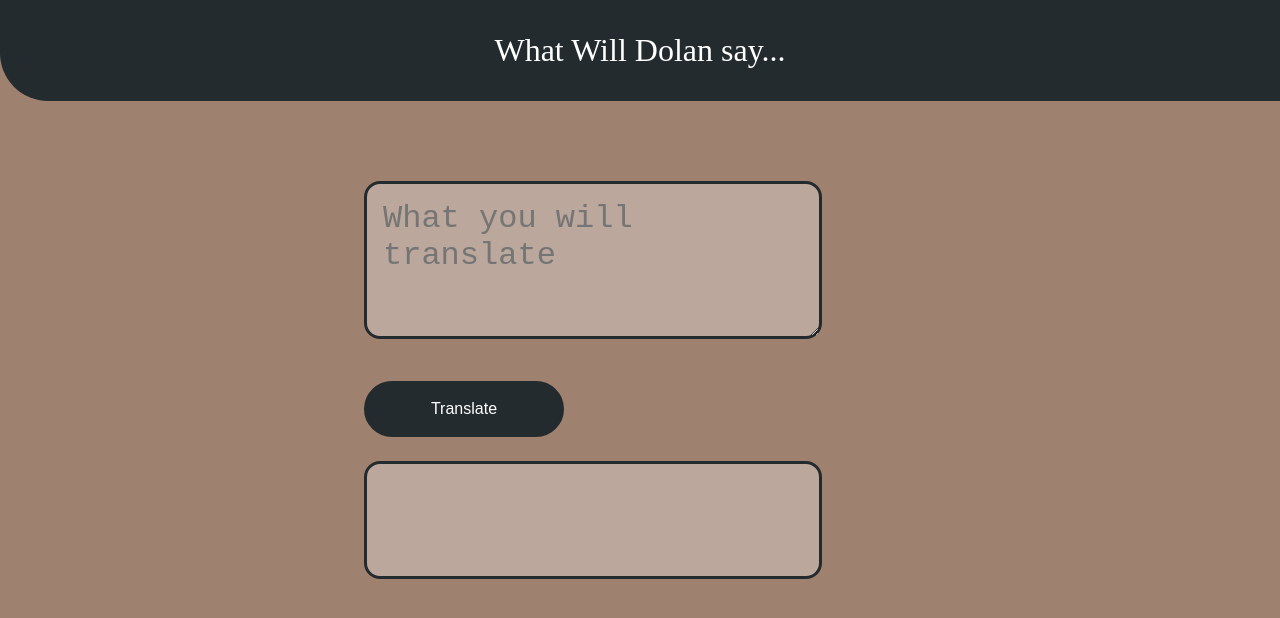
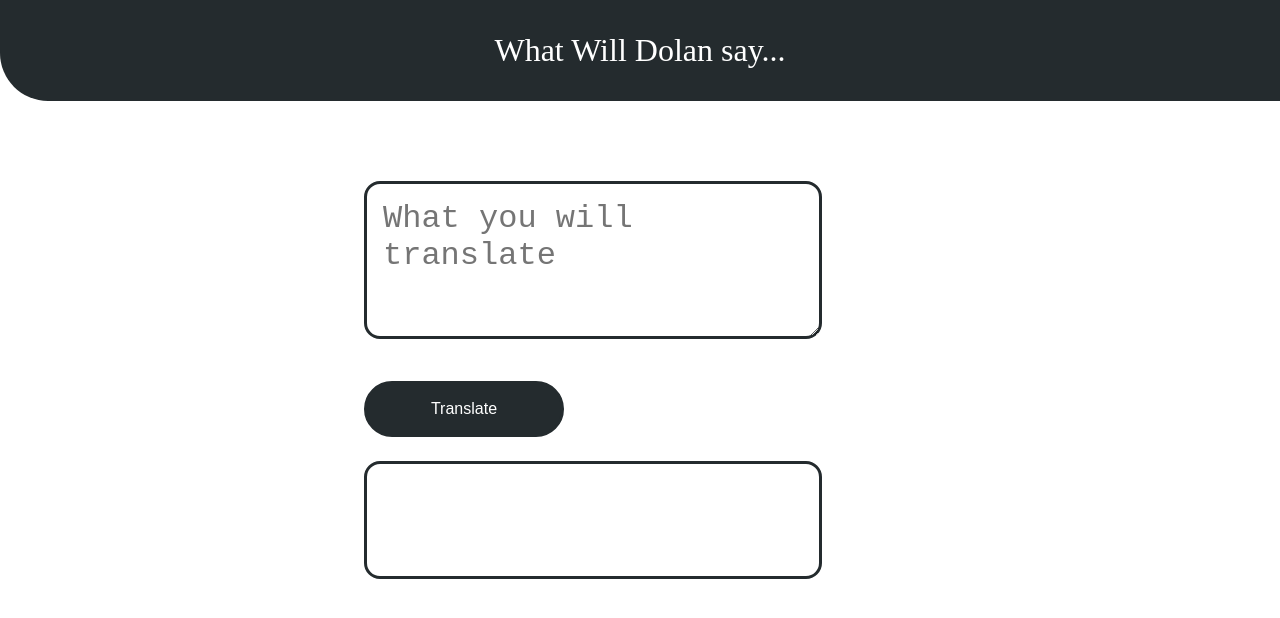
Before and after one commit to ayush65/what-will-dolan-say-, a plain HTML site: page index.html in a window 1280 px wide. Drawn offline with Linux system fonts and the light colour scheme.

Commit message:
update
style

```diff
--- a/style.css
+++ b/style.css
@@ -1,8 +1,8 @@
 
 :root {
-          --light-color: #BBA79C;
+           --light-color: white;
           --dark-color:#242B2E;
-          --bg-color: #9F8170;
+          --bg-color: white;
           --text-color: white;
           --inner-text-color: #112222;
       }
```
